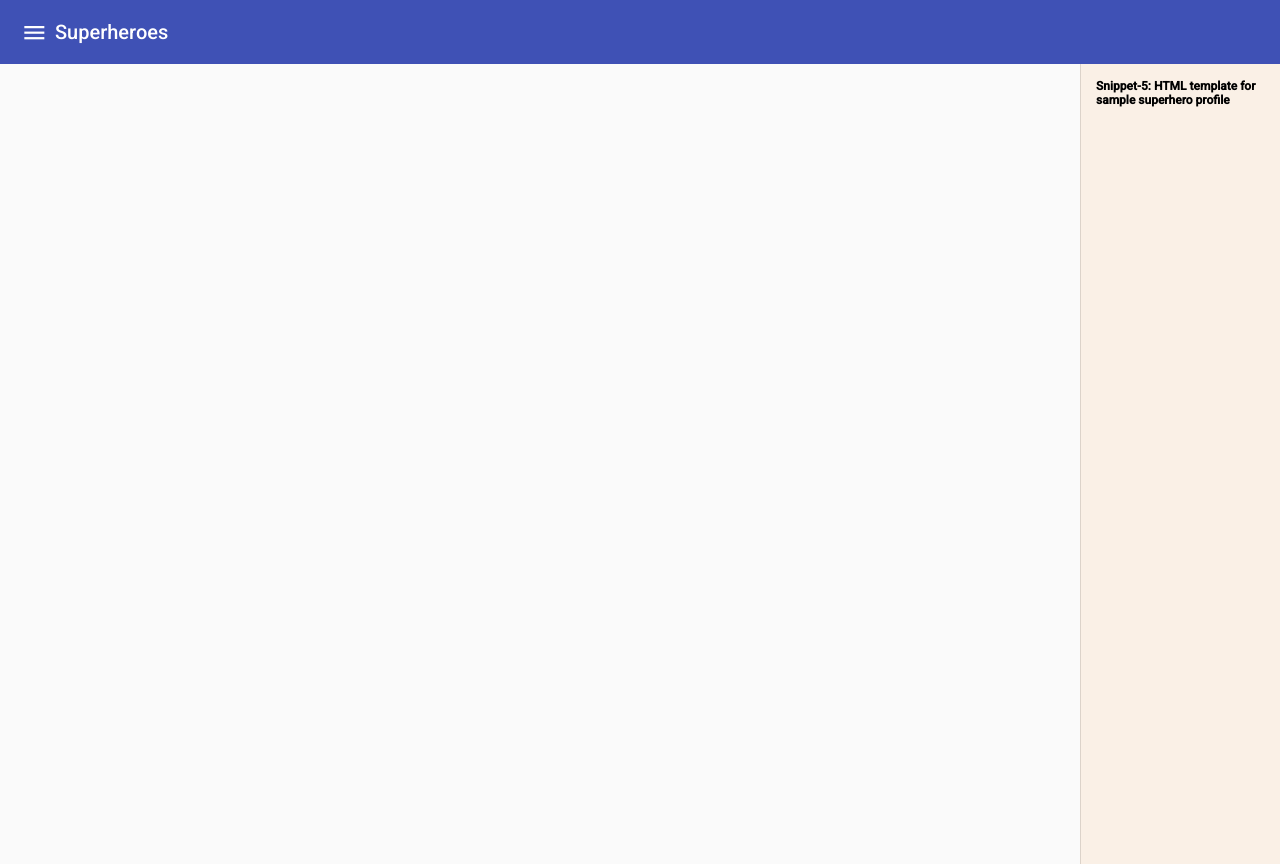
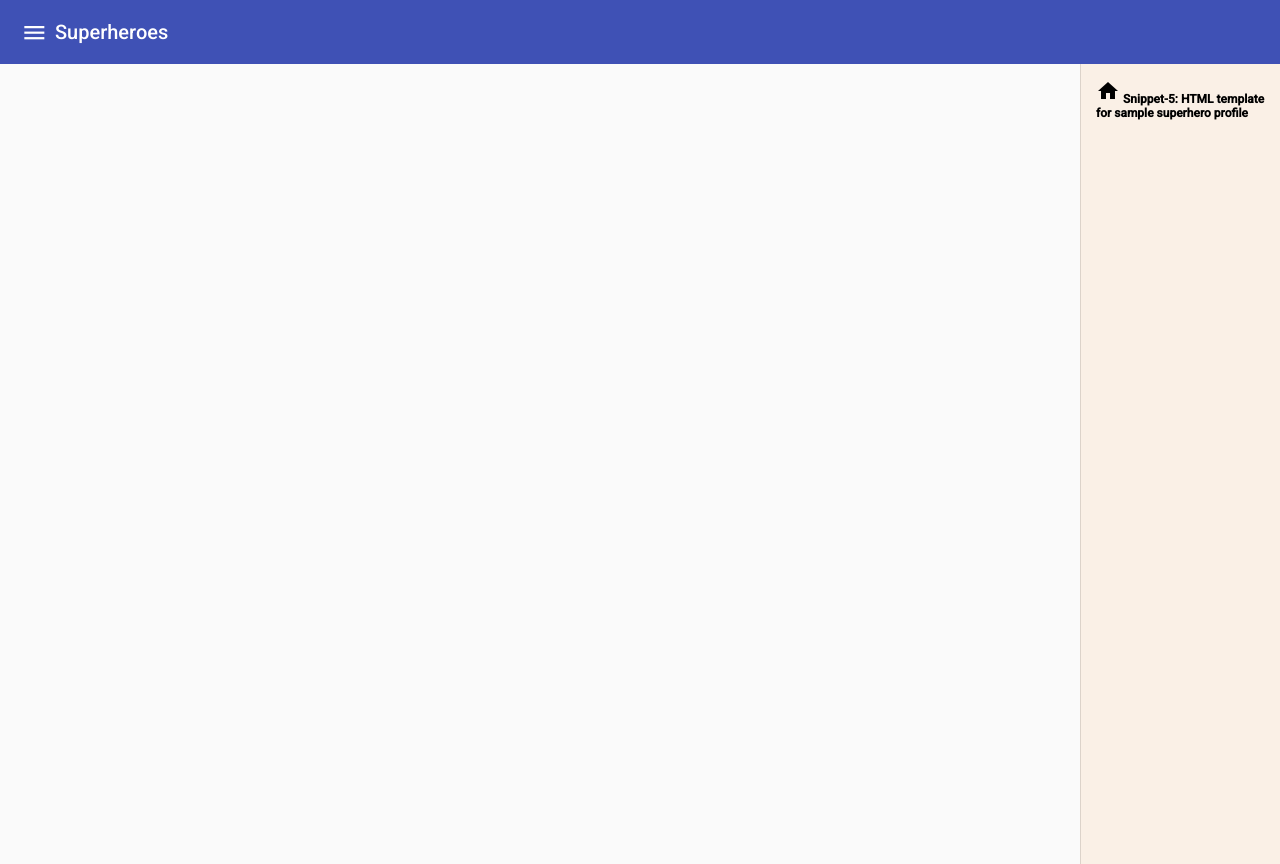
Before and after one commit to kvkirthy/superheroes, an Angular app: page /samples/chapter4 in a window 1280 px wide. Built offline with nearby package versions, Linux system fonts and the light colour scheme; what @angular/material-moment-adapter would draw is missing.

Commit message:
Icon added to snippet

```diff
--- a/src/app/code-samples/chapter4/chapter4.component.html
+++ b/src/app/code-samples/chapter4/chapter4.component.html
@@ -1,9 +1,10 @@
 <mat-sidenav-container>
   <mat-sidenav mode="side" position="end" #chSidenav class="sidenav-custom">
     <div class="container">
-      <a (click)="showSnippet('snippet1', $event)" href="#">
+        <a (click)="showSnippet('snippet1', $event)" href="#">
+        <mat-icon>home</mat-icon>
         Snippet-5: HTML template for sample superhero profile
-      </a>
+        </a>
     </div>
   </mat-sidenav>
   <mat-sidenav-content class="channel-content">
--- a/src/app/code-samples/code-samples.module.ts
+++ b/src/app/code-samples/code-samples.module.ts
@@ -3,13 +3,15 @@ import { CommonModule } from '@angular/common';
 import { Chapter4Component } from './chapter4/chapter4.component';
 import { MatSidenavModule } from '@angular/material/sidenav';
 import { MatCardModule } from '@angular/material/card';
+import { MatIconModule } from '@angular/material/icon';
 
 @NgModule({
   declarations: [Chapter4Component],
   imports: [
     CommonModule,
     MatSidenavModule,
-    MatCardModule
+    MatCardModule,
+    MatIconModule
   ]
 })
 export class CodeSamplesModule { }
```
